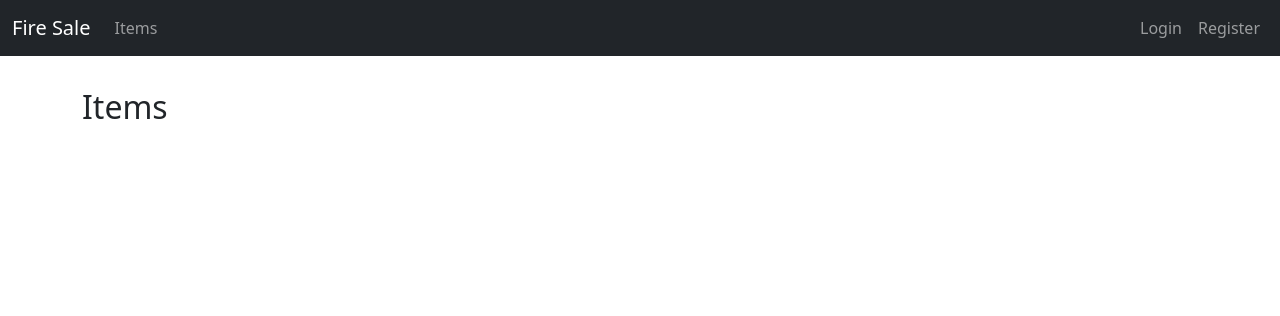
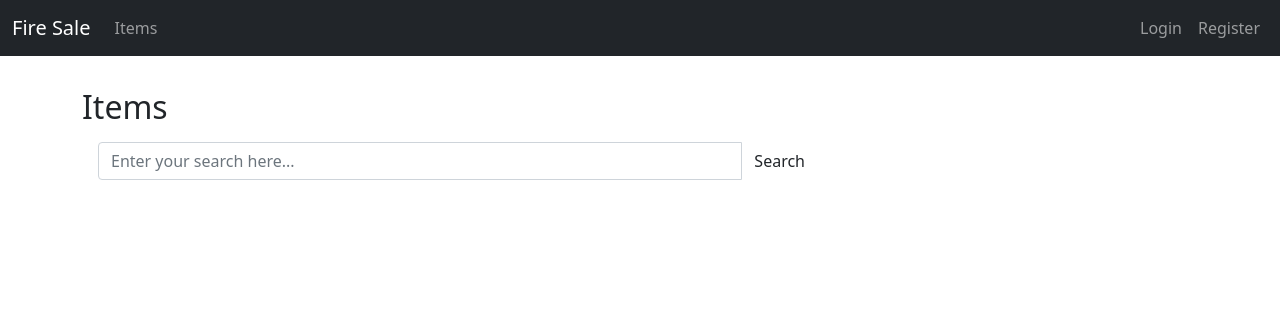
Before and after one commit to gisli91/verklegt2, a Django app: page /items/ in a window 1280 px wide. Shown: the top 316 px of the page. Run offline with Django 4.2, Linux system fonts and the light colour scheme; data that the repository does not hold is empty.

Commit message:
searchbar

```diff
--- a/static/css/main.css
+++ b/static/css/main.css
@@ -26,3 +26,8 @@ a, a:hover, a:visited, a:active {
   color: inherit;
   text-decoration: none;
  }
+
+.input-group {
+    margin:1rem;
+    align-content: center;
+}
--- a/templates/item/index.html
+++ b/templates/item/index.html
@@ -1,7 +1,16 @@
 {% extends "base.html" %}
 {% block content %}
+    <h2>Items</h2>
+    <div class="input-group">
+        <input type="search" class="form-control" id="search-box" placeholder="Enter your search here...">
+        <div class="input-group-btn">
+            <button type="button" id="search-btn" class="btn btn-default">Search</button>
+        </div>
+    </div>
+
+
+
     <div class="row">
-        <h2>Items</h2>
         {% for item in items %}
             {% include "item/single_item.html" with item=item %}
         {% endfor %}
--- a/templates/user/profile.html
+++ b/templates/user/profile.html
@@ -1,6 +1,5 @@
 {% extends "base.html" %}
 {% load crispy_forms_tags %}
-<base href="/user/profile">
 {% block content %}
     <div class="content-section">
         <div class="media">
```
